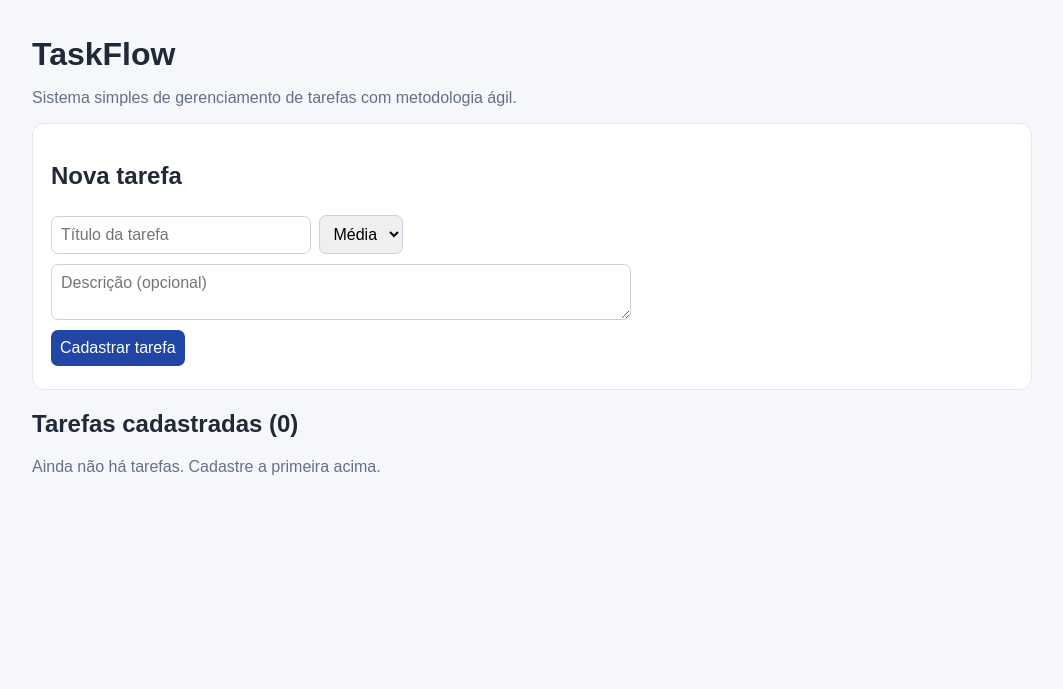
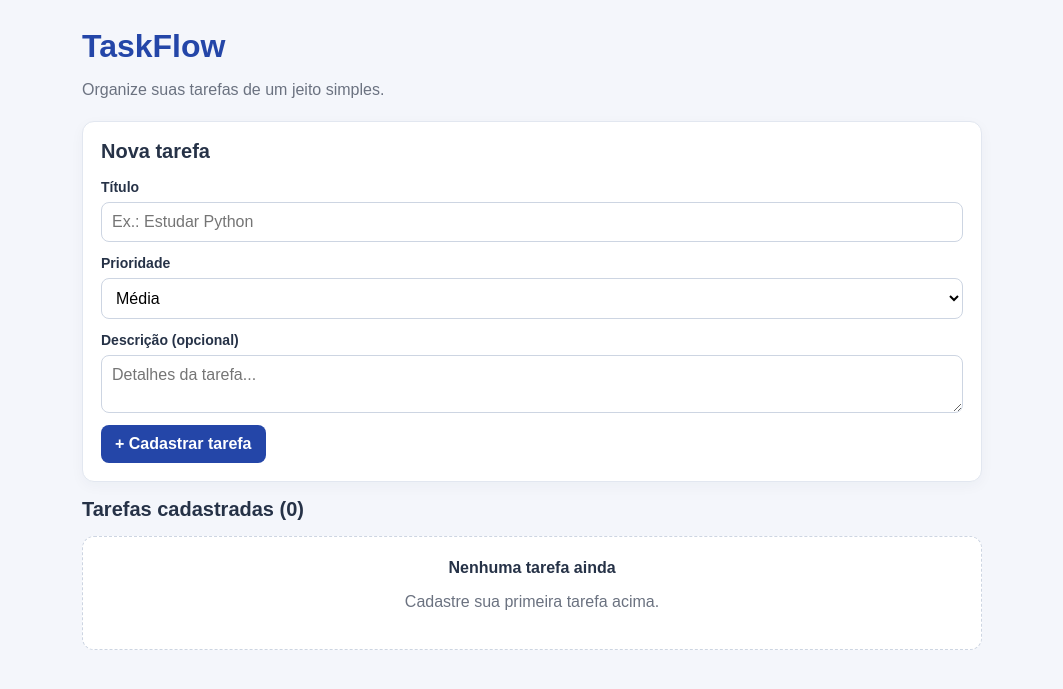
Before and after one commit to Lincoln-Vieira/TaskFlow, a Flask app: page / in a window 1280 px wide. Shown: the top 689 px of the page, without its empty margins (108-1171 px from the left). Run offline with Flask 3, Linux system fonts and the light colour scheme.

Commit message:
style: melhora o visual do TaskFlow

```diff
--- a/src/templates/index.html
+++ b/src/templates/index.html
@@ -1,63 +1,323 @@
 <!doctype html>
 <html lang="pt-BR">
   <head>
-  <meta charset="utf-8">
-  <meta name="viewport" content="width=device-width, initial-scale=1">
-  <title>TaskFlow | Gerenciador de tarefas</title>
+    <meta charset="utf-8" />
+    <meta name="viewport" content="width=device-width, initial-scale=1" />
+    <title>TaskFlow | Tarefas</title>
+
     <style>
-    body { font-family: Arial, sans-serif; max-width: 1000px; margin: 36px auto; padding: 0 16px; background: #f5f7fb; color: #202938; }
-    h1 { margin-bottom: 4px; } .muted { color: #667085; }
-    .panel, .task { background: white; border: 1px solid #e3e7ef; border-radius: 12px; padding: 18px; margin: 16px 0; }
-    input, textarea, select, button { font: inherit; padding: 9px; margin: 5px 4px 5px 0; border: 1px solid #cbd2df; border-radius: 7px; }
-    input[name=title] { min-width: 240px; } textarea { width: min(95%, 560px); vertical-align: top; }
-    button { cursor: pointer; background: #2146a6; color: white; border: 0; }
-    button.delete { background: #a72c36; } .task h3 { margin: 0 0 8px; }
-    .meta { font-size: .9rem; color: #667085; }
-    form.inline { display: inline-block; margin-top: 8px; }
+      * {
+        box-sizing: border-box;
+      }
+
+      body {
+        margin: 0;
+        padding: 28px 15px;
+        font-family: Arial, sans-serif;
+        background: #f4f6fb;
+        color: #263247;
+      }
+
+      main {
+        max-width: 900px;
+        margin: auto;
+      }
+
+      header {
+        margin-bottom: 22px;
+      }
+
+      h1 {
+        margin: 0 0 6px;
+        color: #2446a8;
+      }
+
+      h2 {
+        margin: 0 0 15px;
+        font-size: 20px;
+      }
+
+      h3 {
+        margin: 5px 0 10px;
+        overflow-wrap: anywhere;
+      }
+
+      .muted,
+      .task-id {
+        color: #6b7280;
+      }
+
+      .panel,
+      .task {
+        background: white;
+        border: 1px solid #e2e7f0;
+        border-radius: 12px;
+        padding: 18px;
+        margin-bottom: 16px;
+        box-shadow: 0 4px 14px #2632470a;
+      }
+
+      input,
+      textarea,
+      select {
+        display: block;
+        width: 100%;
+        padding: 10px;
+        margin: 6px 0 12px;
+        border: 1px solid #cdd5e2;
+        border-radius: 8px;
+        font: inherit;
+        background: white;
+      }
+
+      textarea {
+        resize: vertical;
+      }
+
+      label {
+        font-size: 14px;
+        font-weight: bold;
+      }
+
+      button {
+        padding: 10px 14px;
+        border: 0;
+        border-radius: 8px;
+        background: #2446a8;
+        color: white;
+        font: inherit;
+        font-weight: bold;
+        cursor: pointer;
+      }
+
+      button:hover {
+        background: #193780;
+      }
+
+      .task-list {
+        display: grid;
+        grid-template-columns: repeat(auto-fit, minmax(260px, 1fr));
+        gap: 14px;
+      }
+
+      .task {
+        margin: 0;
+      }
+
+      .task-id {
+        font-size: 12px;
+        margin: 0;
+      }
+
+      .description {
+        color: #556070;
+        white-space: pre-wrap;
+        overflow-wrap: anywhere;
+      }
+
+      .badges {
+        display: flex;
+        flex-wrap: wrap;
+        gap: 7px;
+        margin: 10px 0;
+      }
+
+      .badge {
+        padding: 5px 9px;
+        border-radius: 20px;
+        font-size: 12px;
+        font-weight: bold;
+      }
+
+      .low,
+      .done {
+        background: #dcfce7;
+        color: #166534;
+      }
+
+      .medium {
+        background: #fef3c7;
+        color: #92400e;
+      }
+
+      .high {
+        background: #fee2e2;
+        color: #991b1b;
+      }
+
+      .todo {
+        background: #e9edf3;
+        color: #475467;
+      }
+
+      .progress {
+        background: #dbeafe;
+        color: #1d4ed8;
+      }
+
+      .edit {
+        border-top: 1px solid #edf0f5;
+        padding-top: 12px;
+        margin-top: 12px;
+      }
+
+      .delete {
+        background: #b42332;
+        margin-top: 8px;
+      }
+
+      .delete:hover {
+        background: #8f1d29;
+      }
+
+      .empty {
+        padding: 22px;
+        text-align: center;
+        border: 1px dashed #cdd5e2;
+        border-radius: 12px;
+        background: white;
+      }
+
+      @media (max-width: 520px) {
+        body {
+          padding: 18px 10px;
+        }
+        .panel,
+        .task {
+          padding: 14px;
+        }
+      }
     </style>
   </head>
+
   <body>
+    <main>
+      <header>
         <h1>TaskFlow</h1>
-  <p class="muted">Sistema simples de gerenciamento de tarefas com metodologia ágil.</p>
+        <p class="muted">Organize suas tarefas de um jeito simples.</p>
+      </header>
 
       <section class="panel">
         <h2>Nova tarefa</h2>
+
         <form action="/tasks" method="post">
-      <input name="title" placeholder="Título da tarefa" required maxlength="100">
-      <select name="priority" aria-label="Prioridade">
-        <option>Baixa</option><option selected>Média</option><option>Alta</option>
-      </select><br>
-      <textarea name="description" placeholder="Descrição (opcional)" rows="2"></textarea><br>
-      <button type="submit">Cadastrar tarefa</button>
+          <label for="new-title">Título</label>
+          <input
+            id="new-title"
+            name="title"
+            placeholder="Ex.: Estudar Python"
+            maxlength="100"
+            required
+          />
+
+          <label for="new-priority">Prioridade</label>
+          <select id="new-priority" name="priority">
+            <option>Baixa</option>
+            <option selected>Média</option>
+            <option>Alta</option>
+          </select>
+
+          <label for="new-description">Descrição (opcional)</label>
+          <textarea
+            id="new-description"
+            name="description"
+            rows="2"
+            placeholder="Detalhes da tarefa..."
+          ></textarea>
+
+          <button type="submit">+ Cadastrar tarefa</button>
         </form>
       </section>
 
+      <section>
         <h2>Tarefas cadastradas ({{ tasks|length }})</h2>
-  {% if not tasks %}<p class="muted">Ainda não há tarefas. Cadastre a primeira acima.</p>{% endif %}
+
+        {% if not tasks %}
+        <div class="empty">
+          <strong>Nenhuma tarefa ainda</strong>
+          <p class="muted">Cadastre sua primeira tarefa acima.</p>
+        </div>
+        {% else %}
+        <div class="task-list">
           {% for task in tasks %}
           <article class="task">
-    <h3>#{{ task.id }} — {{ task.title }}</h3>
-    <p>{{ task.description or "Sem descrição." }}</p>
-    <p class="meta">Prioridade: {{ task.priority }} · Status: {{ task.status }}</p>
-    <form class="inline" action="/tasks/{{ task.id }}/update" method="post">
-      <input name="title" value="{{ task.title }}" required aria-label="Título">
-      <select name="priority" aria-label="Prioridade">
+            <p class="task-id">TAREFA #{{ task.id }}</p>
+            <h3>{{ task.title }}</h3>
+
+            <div class="badges">
+              {% if task.priority == "Alta" %}
+              <span class="badge high">Prioridade alta</span>
+              {% elif task.priority == "Média" %}
+              <span class="badge medium">Prioridade média</span>
+              {% else %}
+              <span class="badge low">Prioridade baixa</span>
+              {% endif %} {% if task.status == "A Fazer" %}
+              <span class="badge todo">A fazer</span>
+              {% elif task.status == "Em Progresso" %}
+              <span class="badge progress">Em progresso</span>
+              {% elif task.status == "Concluído" %}
+              <span class="badge done">Concluído</span>
+              {% else %}
+              <span class="badge todo">{{ task.status }}</span>
+              {% endif %}
+            </div>
+
+            <p class="description">
+              {{ task.description or "Sem descrição." }}
+            </p>
+
+            <form
+              class="edit"
+              action="/tasks/{{ task.id }}/update"
+              method="post"
+            >
+              <label for="title-{{ task.id }}">Título</label>
+              <input
+                id="title-{{ task.id }}"
+                name="title"
+                value="{{ task.title }}"
+                maxlength="100"
+                required
+              />
+
+              <label for="priority-{{ task.id }}">Prioridade</label>
+              <select id="priority-{{ task.id }}" name="priority">
   {% for priority in ["Baixa", "Média", "Alta"] %}
     <option value="{{ priority }}" {% if task.priority == priority %}selected{% endif %}>{{ priority }}</option>
   {% endfor %}
 </select>
-      <select name="status" aria-label="Status">
+
+              <label for="status-{{ task.id }}">Status</label>
+              <select id="status-{{ task.id }}" name="status">
   {% for status in statuses %}
     <option value="{{ status }}" {% if task.status == status %}selected{% endif %}>{{ status }}</option>
   {% endfor %}
-      </select><br>
-      <textarea name="description" rows="2" aria-label="Descrição">{{ task.description }}</textarea><br>
+</select>
+
+              <label for="description-{{ task.id }}">Descrição</label>
+              <textarea
+                id="description-{{ task.id }}"
+                name="description"
+                rows="2"
+              >
+{{ task.description or "" }}</textarea
+              >
+
               <button type="submit">Salvar alterações</button>
             </form>
-    <form class="inline" action="/tasks/{{ task.id }}/delete" method="post" onsubmit="return confirm('Excluir esta tarefa?')">
-      <button class="delete" type="submit">Excluir</button>
+
+            <form
+              action="/tasks/{{ task.id }}/delete"
+              method="post"
+              onsubmit="return confirm('Excluir esta tarefa?');"
+            >
+              <button class="delete" type="submit">Excluir tarefa</button>
             </form>
           </article>
           {% endfor %}
+        </div>
+        {% endif %}
+      </section>
+    </main>
   </body>
 </html>
```
Lines whose indentation alone changed are shown as unchanged.
